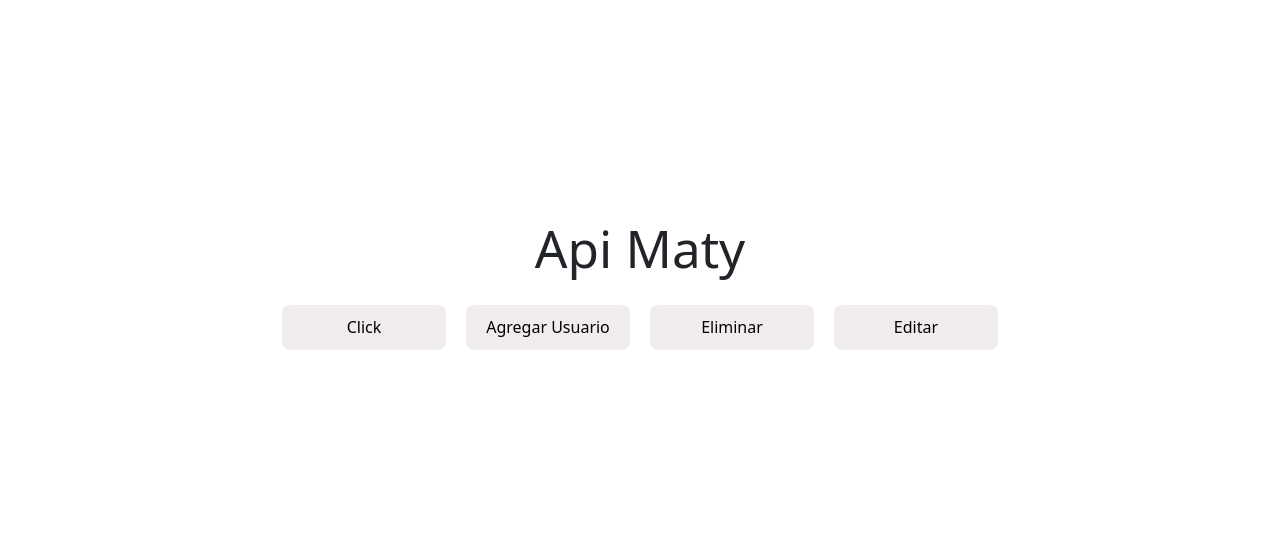
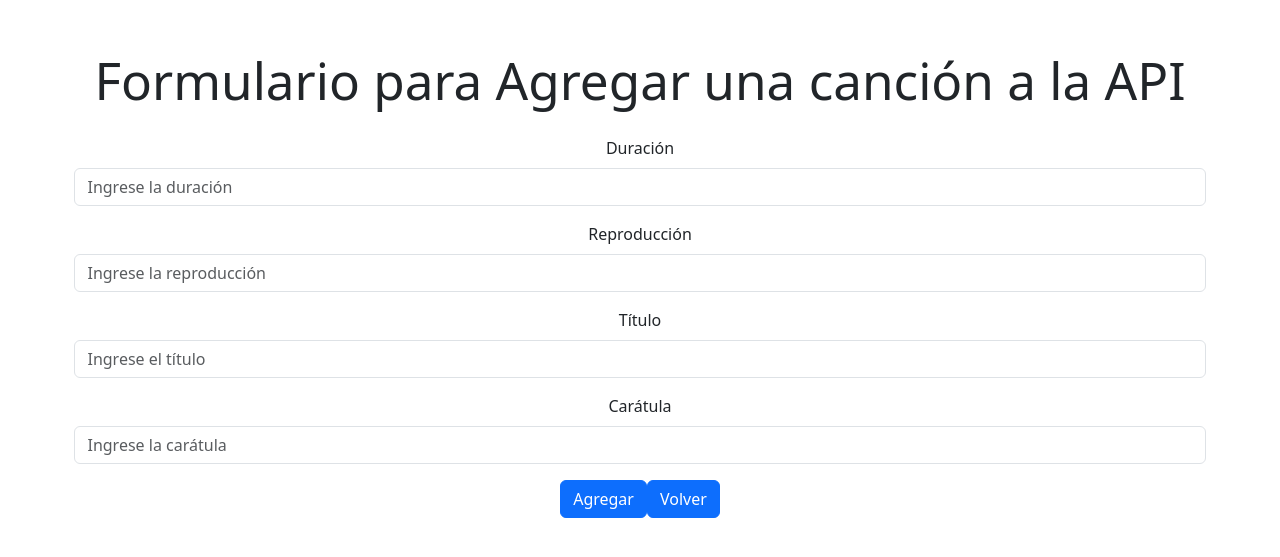
Before and after one commit to Matyplop/Proyecto-Api, a React (Vite) app: page /Agregar in a window 1280 px wide. Shown: the part 125-682 px from the top of the page. Built offline with nearby package versions, Linux system fonts and the light colour scheme.

Commit message:
cambios realizados: se agrego un fomulario de boostrap se agrego una pagina para poder agregar las canciones en esta pagina está el formulario usando navigate de react se agrego una pagina home igual el cual contiene lo principal ademas las canciones ahora se ven ordenadas con un grid con css

```diff
--- a/package.json
+++ b/package.json
@@ -16,7 +16,10 @@
     "axios": "^1.7.7",
     "bootstrap": "^5.3.3",
     "react": "^18.3.1",
-    "react-dom": "^18.3.1"
+    "react-bootstrap": "^2.10.5",
+    "react-dom": "^18.3.1",
+    "react-hook-form": "^7.53.0",
+    "react-router-dom": "^6.26.2"
   },
   "devDependencies": {
     "@eslint/js": "^9.11.1",
--- a/src/App.css
+++ b/src/App.css
@@ -32,16 +32,57 @@
     animation: logo-spin infinite 20s linear;
   }
 }
-.cardContainer {
+
+.grid-container {
   display: grid;
   grid-template-columns: repeat(4, 1fr);
-  gap: 20px;
+  gap: 16px;
+  padding: 16px;
+  /* Espacio entre las columnas */
 }
 
 .card {
-  width: 18rem;
+  background-color: #fff;
+  border: 1px solid #ddd;
+  padding: 16px;
+  border-radius: 8px;
+  box-shadow: 0 2px 4px rgba(0, 0, 0, 0.1);
+  height: 300px;
+  /* Altura fija más larga para todas las tarjetas */
+  overflow: hidden;
+  /* Ocultar contenido que exceda la altura */
+  display: flex;
+  flex-direction: column;
+  justify-content: space-between;
 }
 
+.card img {
+  max-height: 150px;
+  /* Altura máxima para las imágenes */
+  object-fit: cover;
+  /* Ajustar la imagen para que cubra el contenedor */
+}
+
+.card-content {
+  flex-grow: 1;
+  overflow: hidden;
+}
+
+.card-title {
+  font-size: 1.2em;
+  margin-bottom: 8px;
+  white-space: nowrap;
+  overflow: hidden;
+  text-overflow: ellipsis;
+  /* Añadir puntos suspensivos si el texto es muy largo */
+}
+
+.card-text {
+  font-size: 1em;
+  overflow: hidden;
+  text-overflow: ellipsis;
+  /* Añadir puntos suspensivos si el texto es muy largo */
+}
 .read-the-docs {
   color: #888;
 }
--- a/src/App.jsx
+++ b/src/App.jsx
@@ -3,66 +3,24 @@
 //npm install , instala dependencias de un proyecto de node
 
 //en react los prop son las propiedades que le inyecto a un componente para que este pueda ser mas dinamico
+import {  BrowserRouter as Router, Routes, Route } from "react-router-dom";
+import Home from "./pages/Home";
 
 import "./App.css";
-import React, { useState, useEffect } from "react";
-import axios from "axios"; //importamos axios para poder hacer las peticiones a la api
-import "bootstrap/dist/css/bootstrap.min.css"; //importamos bootstrap para poder usar sus estilos
+import Agregar from "./pages/Agregar";
+
 function App() {
-  const [user, setUsers] = useState([]);
-  //por ejemplo aqui se utiliza solo una etiqueta div
-  //renderizar algo en lista con map (de esta forma)
-  function llamarApi() {
-    axios
-      .get("https://66e44d51d2405277ed13d77a.mockapi.io/usuarios")
-      .then((response) => {
-        setUsers(response.data);
-        console.log(response.data);
-      });
-    //quiero que se muestren los 5 usuarios de la api con la foto
-  }
+ return (
 
-  function Agregar() {
-    var ruta = "https://66e44d51d2405277ed13d77a.mockapi.io/usuarios";
-    var userObject = {
-      createdAT: Date(),
-      name: "MatyPlop(Agregar)",
-      avatar: "https://cdn.marvel.com/content/1x/005smp_ons_cut_dsk_01_5.jpg",
-    };
+// ver por que no funciona
+  <Router>
+    <Routes>
+      <Route path="/Proyecto-Api" element={<Home />} />
+      <Route path="/Agregar" element={<Agregar />} />
+      <Route path="/Home" element={<Home />} />
+    </Routes>
+  </Router>
+  )
+}
 
-    axios.post(ruta, userObject).then((response) => {
-      console.log(response.data);
-    });
-  }
-  return (
-    <>
-      <h1> Api Maty </h1>
-      <div className="cardContainer">
-        <button onClick={llamarApi}>Click</button>
-        <button onClick={Agregar}>Agregar Usuario</button>
-        <button onClick={""}>Eliminar</button>
-        <button onClick={""}>Editar</button>
-        {user.map((user) => {
-          return (
-            <div className="cardContainer">
-              <div className="card">
-                <img src={user.avatar} className="card-img-top" />
-                <div className="card-body">
-                  <h5 className="card-title">{user.name}</h5>
-                  <p class="card-text">
-                    Lorem ipsum dolor sit, amet consectetur adipisicing elit.
-                    Iusto, error unde! Nam vero suscipit delectus!.
-                  </p>
-                  <a href="#">
-                    <button>prueba</button>
-                  </a>
-                </div>
-              </div>
-            </div>
-          );
-        })}
-      </div>
-    </>
-  );
-}
 export default App;
--- /dev/null
+++ b/src/pages/Agregar.jsx
@@ -0,0 +1,82 @@
+import React, { useState } from 'react';
+import axios from "axios";
+import { useForm } from 'react-hook-form';
+import Form from 'react-bootstrap/Form';
+import Button from 'react-bootstrap/Button';
+import Alert from 'react-bootstrap/Alert';
+import { useNavigate } from 'react-router-dom';
+
+const Agregar = () => {
+  const { register, handleSubmit } = useForm();
+  const [showSuccess, setShowSuccess] = useState(false);
+  const navigate = useNavigate();
+
+  const onSubmit = (data) => {
+    agregarCancion(data);
+  };
+
+  const VolverHome = () => {
+    navigate('/Home');
+  };
+
+
+  const agregarCancion = (data) => {
+    const ruta = "https://66e44d51d2405277ed13d77a.mockapi.io/Cancion";
+    axios.post(ruta, data).then((response) => {
+      console.log(response.data);
+      setShowSuccess(true);
+      setTimeout(() => setShowSuccess(false), 3000); // Ocultar el mensaje después de 3 segundos
+    });
+  };
+
+  return (
+    <div>
+      <h1>Formulario para Agregar una canción a la API</h1>
+      {showSuccess && <Alert variant="success">Canción agregada correctamente!</Alert>}
+      <Form onSubmit={handleSubmit(onSubmit)}>
+        <Form.Group className="mb-3" controlId="formDuracion">
+          <Form.Label>Duración</Form.Label>
+          <Form.Control
+            type="text"
+            placeholder="Ingrese la duración"
+            {...register("Duracion")}
+          />
+        </Form.Group>
+
+        <Form.Group className="mb-3" controlId="formReproduccion">
+          <Form.Label>Reproducción</Form.Label>
+          <Form.Control
+            type="text"
+            placeholder="Ingrese la reproducción"
+            {...register("Reproduccion")}
+          />
+        </Form.Group>
+
+        <Form.Group className="mb-3" controlId="formTitulo">
+          <Form.Label>Título</Form.Label>
+          <Form.Control
+            type="text"
+            placeholder="Ingrese el título"
+            {...register("Titulo")}
+          />
+        </Form.Group>
+
+        <Form.Group className="mb-3" controlId="formCaratula">
+          <Form.Label>Carátula</Form.Label>
+          <Form.Control
+            type="text"
+            placeholder="Ingrese la carátula"
+            {...register("Caratula")}
+          />
+        </Form.Group>
+
+        <Button variant="primary" type="submit">
+          Agregar
+        </Button>
+        <Button onClick={VolverHome}>Volver</Button>
+      </Form>
+    </div>
+  );
+};
+
+export default Agregar;
--- /dev/null
+++ b/src/pages/Home.jsx
@@ -0,0 +1,54 @@
+import React, { useState, useEffect } from "react";  //uno es de efecto y el otro es de estado (son hub)
+import axios from "axios"; //importamos axios para poder hacer las peticiones a la api
+import "bootstrap/dist/css/bootstrap.min.css";
+import { useNavigate } from 'react-router-dom'; //esto es para poder navegar entre paginas cuando se haga click en algun boton
+
+const Home = () => {
+  const [user, setUsers] = useState([]);
+  const navigate = useNavigate();
+  //por ejemplo aqui se utiliza solo una etiqueta div
+  //renderizar algo en lista con map (de esta forma)
+  function llamarApi() {
+    axios
+      .get("https://66e44d51d2405277ed13d77a.mockapi.io/Cancion")
+      .then((response) => {
+        setUsers(response.data);
+        console.log(response.data); //obtengo los parametros de la data
+      });
+
+  };
+   //para poder navegar a la pagina agregar y abajo lo llamamos en el
+ const irAPaginaAgregar = () => {
+    navigate('/Agregar');
+  };
+
+
+
+
+
+
+
+  return (
+    <>
+      <h1>Api Maty</h1>
+      <button onClick={llamarApi}>Obtener Canciones</button>
+      <button onClick={irAPaginaAgregar}>Agregar Nueva Cancion</button>
+      <div className="grid-container">
+
+        {user.map((user) => { // por cada elemento en el json
+          return (
+            <div className="card" key={user.id}>
+              <h2>{user.Titulo}</h2>
+              <img src={user.Caratula} alt={user.Titulo} />
+              <p>Duración: {user.Duracion} minutos</p>
+              <p>Reproducciones: {user.reproduccion}</p>
+            </div>
+          );
+        })}
+      </div>
+    </>
+  );
+}
+
+
+export default Home
```
Also changed, not shown: components/TarjetaPersona.jsx (deleted), vite.config.js (line endings or trailing spaces), 1 other file (tests, documents, lock files or other folders).
